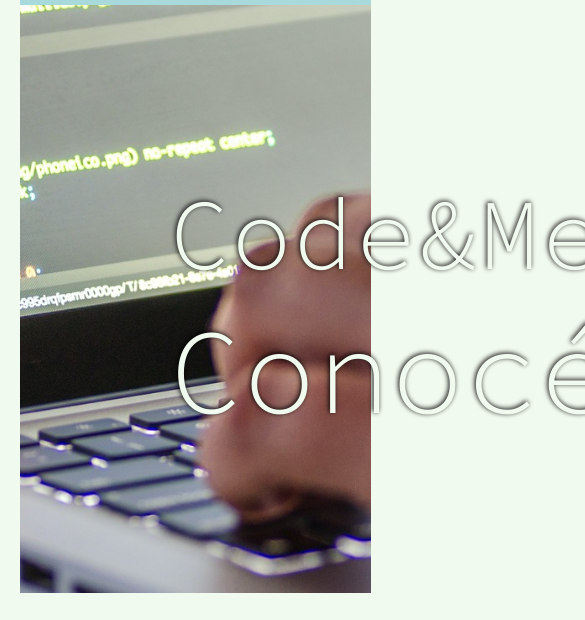
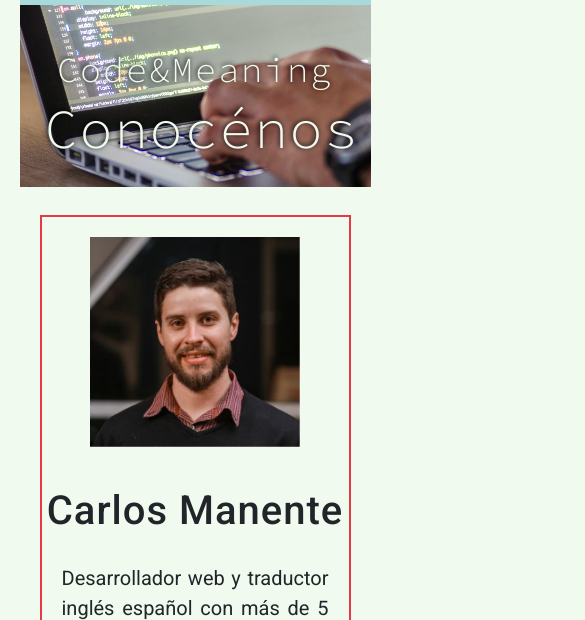
Before and after one commit to cmanente89/c-and-m, a website: page pages/nosotros.html in a window 390 px wide. Shown: the part 165-785 px from the top of the page, 585 px wide, since content can reach past the window. Drawn offline with nearby package versions, Linux system fonts and the light colour scheme.

Commit message:
sass media queries nosotros (agregar headers y footers)

```diff
--- a/css/style.css
+++ b/css/style.css
@@ -718,6 +718,8 @@ no pude encontrar la forma (también me gustaría que el menu hamburguesa quede
         height: 240px;
     }
 
+    /*! en Sass no utilizar dos clases para el div, modificar todo desde el div directamente*/
+
     .servicios-1 h3 {
 
         font-size: 15px;
--- a/scss/base/_media_query.scss
+++ b/scss/base/_media_query.scss
@@ -220,10 +220,140 @@
                     font-size: 25px;
                     span{
                         font-size: 35px;
-
                     }
                 }
             }
         }
     }
 }
+
+//CONTACTO///CONTACTO///CONTACTO///CONTACTO///CONTACTO/
+
+//No utilicé media queries en la página contactos (aún)/
+
+//NOSOTROS///NOSOTROS///NOSOTROS///NOSOTROS///NOSOTROS/
+
+@media screen and (max-width:1090px){
+    .nosotros-container{
+        .nosotros-hero{
+            div{
+                h1{
+                    padding: 75px;
+                    font-size: 70px;
+                    span{
+                        font-size:80px;
+                    }
+                }
+            }
+        }
+        .nosotros-main-container{
+            flex-direction:column;
+        }
+        .pie{
+            .ubicacion{
+                iframe{
+                    width: 150px;
+                    height: 150px;
+                }
+            }
+            .otro-contacto{
+                font-size: 15px;
+                line-height: 30px;
+            }
+            .redes{
+                i{
+                    font-size: 35px;
+                }
+            }
+        }
+    }
+}
+
+
+@media screen and (max-width:990px){
+    .nosotros-container{
+        .nosotros-hero{
+            div{
+                h1{
+                    padding: 75px;
+                    font-size: 80px;
+                    span{
+                        font-size: 70px;
+                    }
+                }
+            }
+        }
+    }
+}
+
+@media screen and (max-width:700px){
+    .nosotros-container{
+        .nosotros-hero{
+            div{
+                h1{
+                    padding: 50px;
+                    font-size: 60px;
+                    span{
+                        font-size: 40px;
+                    }
+                }
+            }
+
+        }
+        .pie{
+            padding: 10px;
+            flex-direction: column;
+            .ubicacion{
+                display: none;
+
+            }
+            .otro-contacto{
+                font-size: 20px;
+                line-height: 20px;
+            }
+        }
+    }
+}
+
+@media screen and (max-width:530px){
+    .nosotros-container{
+        .nosotros-hero{
+            div{
+                h1{
+                    padding: 25px;
+                    font-size: 55px;
+                    span{
+                        font-size: 35px;
+                    }
+                }
+            }
+        }
+        .nosotros-main-container{
+            section{
+                img{
+                    height: 250px;
+                    width: 250px;
+                }
+                h2{
+                    padding-top: 20px;
+                    font-size: 40px;
+                }
+                p{
+                    font-size: 20px;
+                }
+            }
+
+        }
+        .pie{
+            .otro-contacto{
+                font-size: 15px;
+                line-height: 30px;
+            }
+            .redes{
+                i{
+                    font-size: 50px;
+                }
+            }
+        }
+    }
+}
```
Also changed, not shown: css/estilos.css.
